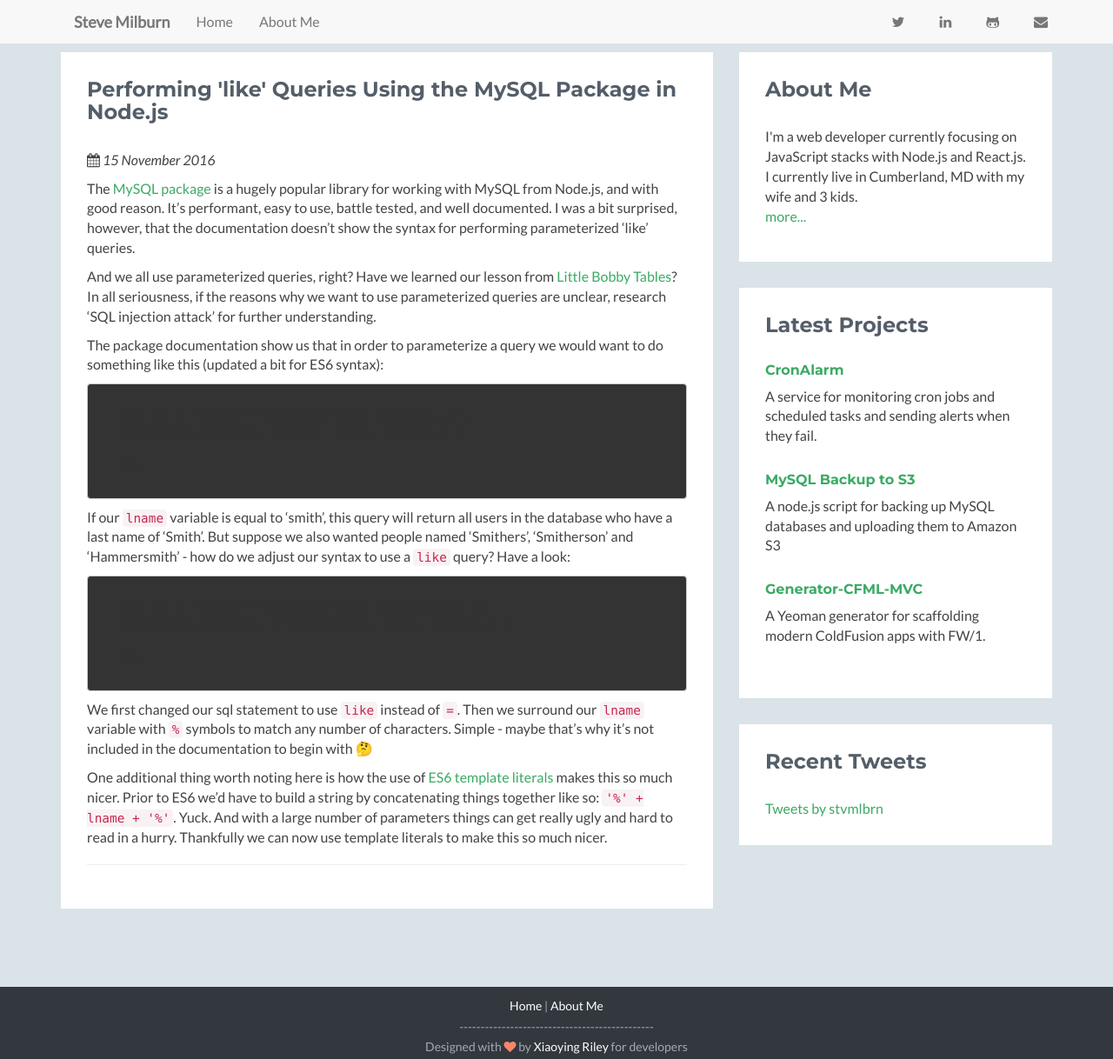
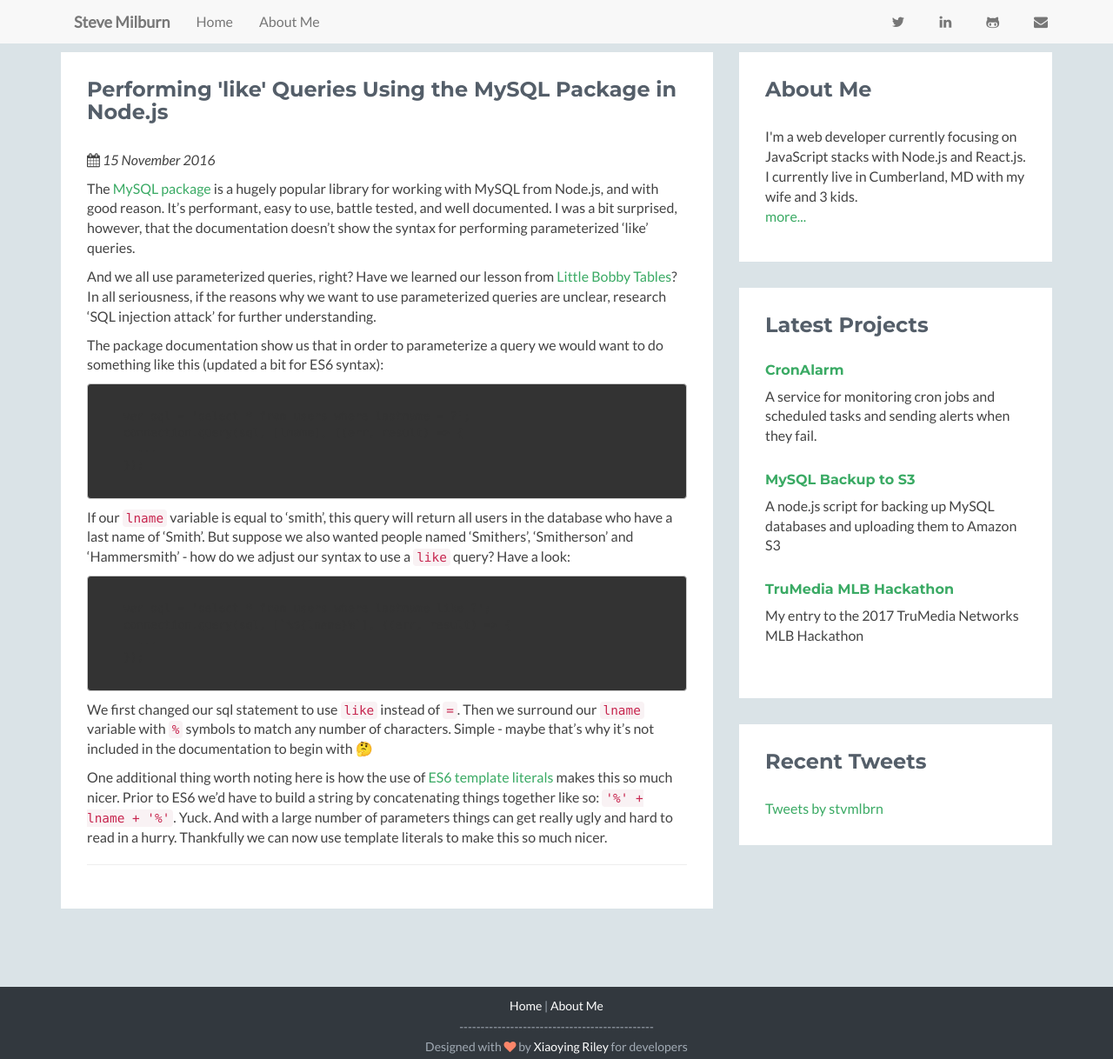
Before and after one commit to stvmlbrn/stvmlbrn.github.io, a Jekyll site: the page built from _posts/2016-11-15-like-parameters-using-mysql-package-in-node.md, in a window 1280 px wide and 1218 px high. Shown: the whole window at 87% size. Built offline with Jekyll 4.4.1, drawn with Linux system fonts in a browser that asks for light colours; nearby versions of some CDN libraries; comment, search, counter and statistics services are not loaded.

Commit message:
Updated projects

```diff
--- a/_includes/latestProjects.html
+++ b/_includes/latestProjects.html
@@ -15,10 +15,9 @@
                 </div><!--//item-->
 
                 <div class="item">
-                    <h3 class="level-title"><a href="https://www.npmjs.com/package/generator-cfml-mvc" target="_blank">Generator-CFML-MVC</a></h3>
-                    A Yeoman generator for scaffolding modern ColdFusion apps with FW/1.
-                </div><!--//item-->
-
+                  <h3 class="level-title"><a href="http://mlb-hack.stvmlbrn.com" target="_blank">TruMedia MLB Hackathon</a></h3>
+                  My entry to the 2017 TruMedia Networks MLB Hackathon
+                </div>
             </div>
         </div><!--//content-->
     </div><!--//section-inner-->
```
